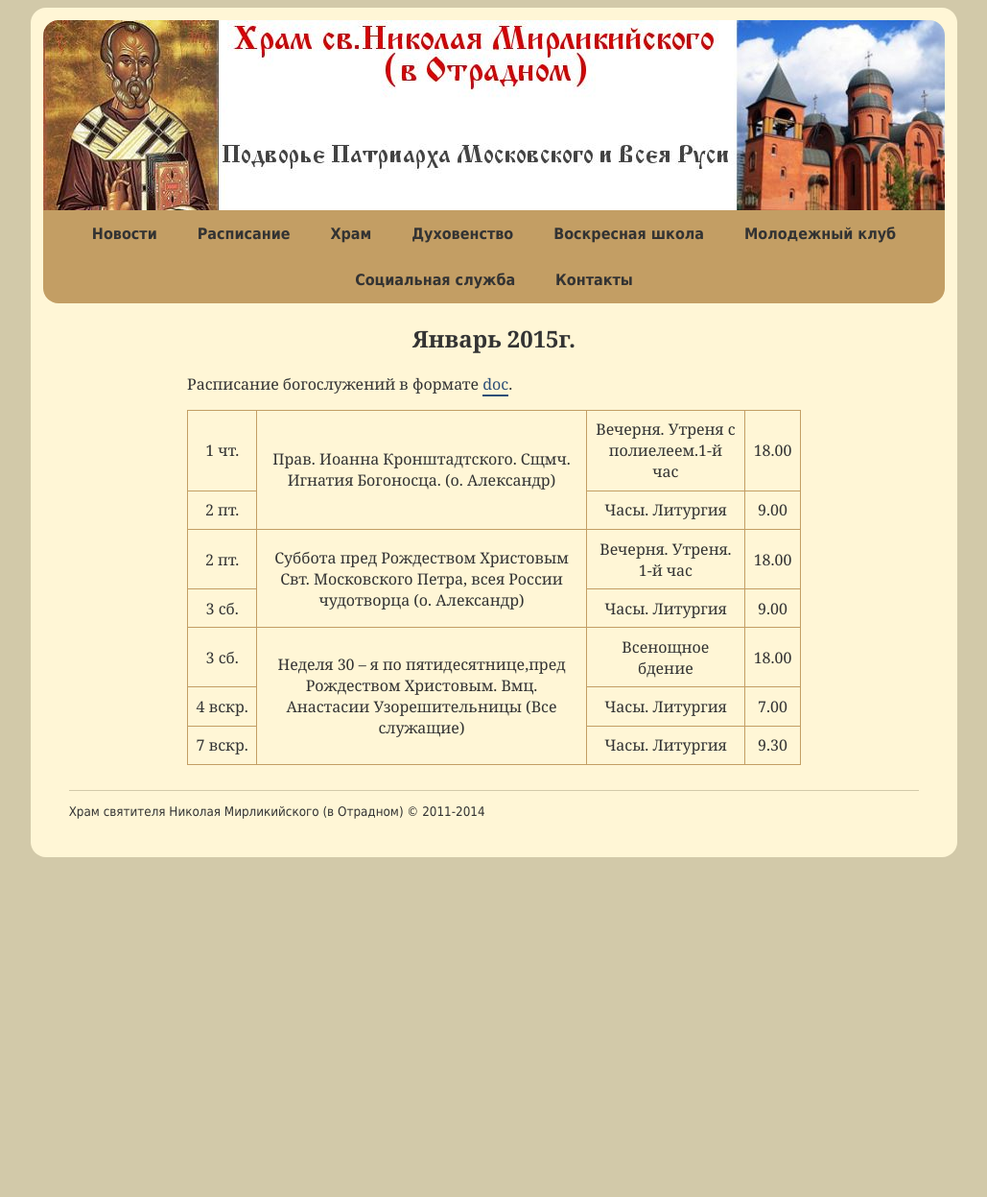
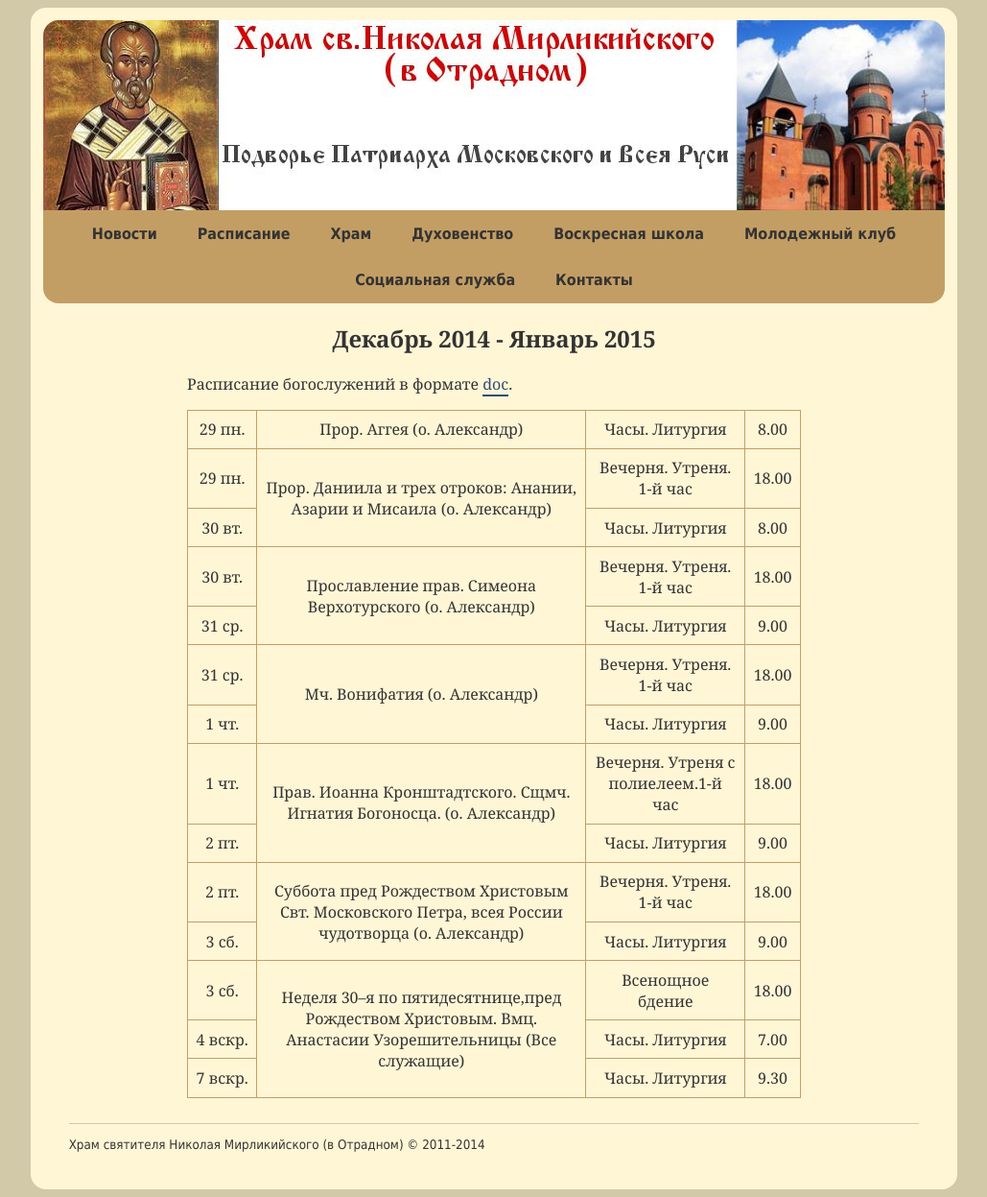
Before and after one commit to hramotradnoe/hramotradnoe.github.io, a Jekyll site: the page built from schedule/index.html, in a window 1280 px wide. Shown: the whole page at 96% size, without its empty margins (125-1154 px from the left). Built offline with Jekyll 4.4.1, drawn with Linux system fonts in a browser that asks for light colours; before the commit the page ends 901 px from its top, so only the background shows below that.

Commit message:
Добавлены последние дни из декабря в расписание

```diff
--- a/_data/schedule.yml
+++ b/_data/schedule.yml
@@ -1,8 +1,36 @@
-period: Январь 2015г.
+period: Декабрь 2014 - Январь 2015
 link: https://docs.google.com/document/d/13yASyJdYHNgL5cfZJeEM1HtFWD7qhlx_c691ZjuDGuM/
 timetable:
-
-  - description :  Прав. Иоанна Кронштадтского. Сщмч. Игнатия Богоносца. (о. Александр)
+  - description : "Прор. Аггея (о. Александр)"
+    services    :
+      - day   : 29&nbsp;пн.
+        time  : '8.00'
+        title : Часы. Литургия
+  - description : "Прор. Даниила и трех отроков: Анании, Азарии и Мисаила (о. Александр)"
+    services    :
+      - day   : 29&nbsp;пн.
+        time  : '18.00'
+        title : Вечерня. Утреня. 1-й час
+      - day   : 30&nbsp;вт.
+        time  : '8.00'
+        title : Часы. Литургия
+  - description : "Прославление прав. Симеона Верхотурского (о. Александр)"
+    services    :
+      - day   : 30&nbsp;вт.
+        time  : '18.00'
+        title : Вечерня. Утреня. 1-й час
+      - day   : 31&nbsp;ср.
+        time  : '9.00'
+        title : Часы. Литургия
+  - description : "Мч. Вонифатия (о. Александр)"
+    services    :
+      - day   : 31&nbsp;ср.
+        time  : '18.00'
+        title : Вечерня. Утреня. 1-й час
+      - day   : 1&nbsp;чт.
+        time  : '9.00'
+        title : Часы. Литургия
+  - description :  "Прав. Иоанна Кронштадтского. Сщмч. Игнатия Богоносца. (о. Александр)"
     services    :
       - day   : 1&nbsp;чт.
         time  : '18.00'
@@ -10,7 +38,7 @@
       - day   : 2&nbsp;пт.
         time  : '9.00'
         title : Часы. Литургия
-  - description : Суббота пред Рождеством Христовым Свт. Московского Петра, всея России чудотворца (о. Александр)
+  - description : "Суббота пред Рождеством Христовым Свт. Московского Петра, всея России чудотворца (о. Александр)"
     services    :
       - day   : 2&nbsp;пт.
         time  : '18.00'
@@ -18,7 +46,7 @@
       - day   : 3&nbsp;сб.
         time  : '9.00'
         title : Часы. Литургия
-  - description : Неделя 30 – я по пятидесятнице,пред Рождеством Христовым. Вмц. Анастасии Узорешительницы (Все служащие)
+  - description : "Неделя 30–я по пятидесятнице,пред Рождеством Христовым. Вмц. Анастасии Узорешительницы (Все служащие)"
     services    :
       - day   : 3&nbsp;сб.
         time  : '18.00'
```
